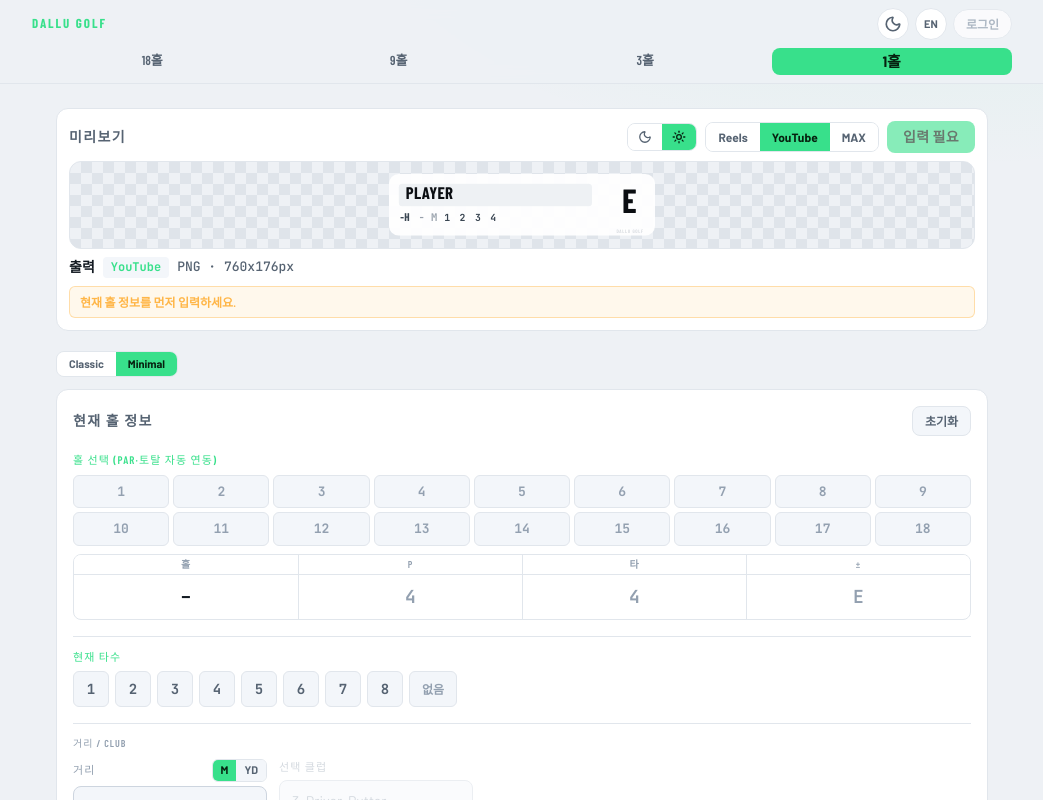
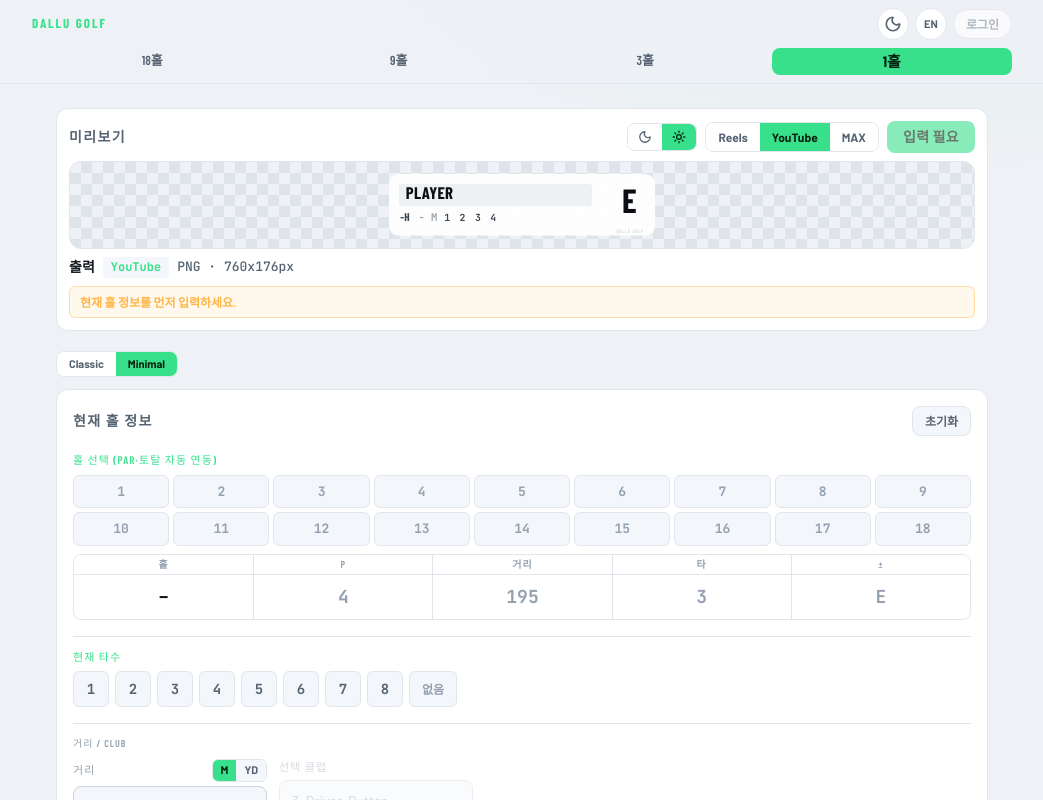
Before and after one commit to milv0/dallu-golf-studio, a Next.js app: page /round/hole in a window 1280 px wide. Shown: the top 800 px of the page, without its empty margins (118-1161 px from the left). Built offline with nearby package versions, Linux system fonts and the light colour scheme; a web font is replaced by a local one.

Commit message:
Add distance input to core info grid (Hole → P → Dist → Shot → ±)

```diff
--- a/components/studio/HoleCardForm.jsx
+++ b/components/studio/HoleCardForm.jsx
@@ -58,7 +58,7 @@ export default function HoleCardForm({ round, holeCard, setHC, loadHoleFromRound
       )}
 
       <div className="overflow-hidden rounded-lg border border-line">
-        <div className="grid grid-cols-4">
+        <div className="grid grid-cols-5">
           {linked ? (
             <label className="block min-w-0 border-l border-line first:border-l-0">
               <span className="block bg-panel py-0.5 text-center font-head text-[10px] font-semibold uppercase tracking-widest text-txt-faint">{t("hole.labelHole")}</span>
@@ -76,7 +76,8 @@ export default function HoleCardForm({ round, holeCard, setHC, loadHoleFromRound
           <CoreInput label="P" value={holeCard.par} onChange={(v) => {
             if (v === "" || /^[3456]$/.test(v)) setHC("par", v);
           }} placeholder="4" inputMode="numeric" />
-          <CoreInput label={t("hole.labelShot")} value={holeCard.currentShot} onChange={(v) => setHC("currentShot", v)} placeholder="4" inputMode="numeric" />
+          <CoreInput label={t("hole.distance")} value={holeCard.distance} onChange={(v) => setHC("distance", v)} placeholder="195" inputMode="numeric" />
+          <CoreInput label={t("hole.labelShot")} value={holeCard.currentShot} onChange={(v) => setHC("currentShot", v)} placeholder="3" inputMode="numeric" />
           <CoreInput label="±" value={holeCard.toPar} onChange={(v) => setHC("toPar", v)} placeholder="E" />
         </div>
       </div>
```
